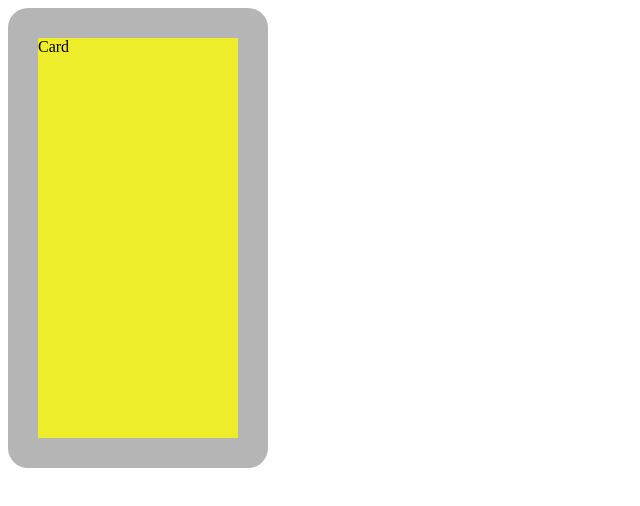
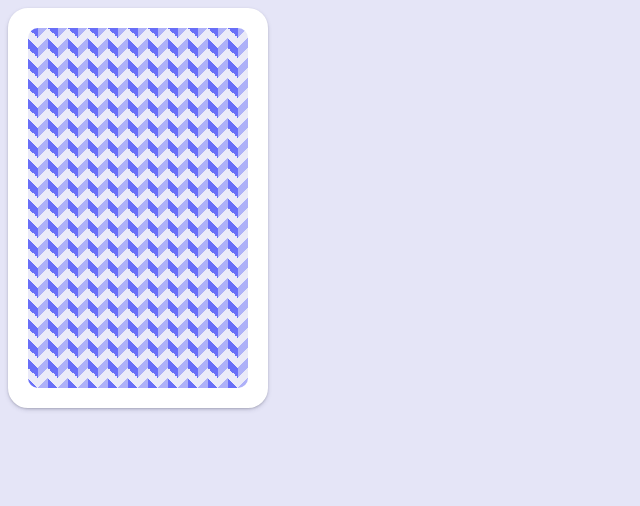
Before and after one commit to juan-antonio-ledesma/monty-hall-problem, a Next.js app: page / in a window 1280 px wide. Shown: the top 506 px of the page, without its empty margins (0-640 px from the left). Built offline with nearby package versions, Linux system fonts and the light colour scheme.

Commit message:
Card advances and improvements

```diff
--- /dev/null
+++ b/src/assets/stylesheets/base/base.scss
@@ -0,0 +1,9 @@
+* {
+  box-sizing: border-box;
+}
+
+body {
+  -webkit-font-smoothing: antialiased;
+  -moz-osx-font-smoothing: grayscale;
+  background-color: $primary-light;
+}
--- a/src/assets/stylesheets/globals/settings.scss
+++ b/src/assets/stylesheets/globals/settings.scss
@@ -0,0 +1,6 @@
+// Colors
+$white: #fff;
+
+$primary: #444cf7;
+$primary-light: #e5e5f7;
+$primary-dark: #444cf777;
--- a/src/assets/stylesheets/style.scss
+++ b/src/assets/stylesheets/style.scss
@@ -1 +1,5 @@
+@import './globals/settings';
+@import './base/base';
+
+// Components
 @import '../../components/card/card';
--- a/src/components/card/Card.jsx
+++ b/src/components/card/Card.jsx
@@ -1,5 +1,12 @@
 const Card = () => {
-  return <div className="card">Card</div>
+  return (
+    <div className="card">
+      <div className="card-inner">
+        <div className="card-front"></div>
+        <div className="card-back"></div>
+      </div>
+    </div>
+  )
 }
 
 export default Card
--- a/src/components/card/card.scss
+++ b/src/components/card/card.scss
@@ -1,7 +1,34 @@
 .card {
-  width: 200px;
+  width: 260px;
   height: 400px;
-  background-color: rgb(237, 237, 44);
   border-radius: 20px;
-  border: solid 30px rgb(181, 181, 181);
+  border: solid 20px $white;
+  box-shadow: rgba(50, 50, 93, 0.25) 0px 2px 5px -1px,
+    rgba(0, 0, 0, 0.3) 0px 1px 3px -1px;
+  background-color: $white;
+
+  &-inner {
+    position: relative;
+    width: 100%;
+    height: 100%;
+  }
+
+  &-front,
+  &-back {
+    position: absolute;
+    width: 100%;
+    height: 100%;
+    overflow: hidden;
+    border-radius: 10px;
+  }
+
+  &-front {
+    background-color: $primary-light;
+    opacity: 0.8;
+    background: linear-gradient(135deg, $primary-dark 25%, transparent 25%) -10px
+        0/ 20px 20px,
+      linear-gradient(225deg, $primary 25%, transparent 25%) -10px 0/ 20px 20px,
+      linear-gradient(315deg, $primary-dark 25%, transparent 25%) 0px 0/ 20px 20px,
+      linear-gradient(45deg, $primary 25%, $primary-light 25%) 0px 0/ 20px 20px;
+  }
 }
```
Also changed, not shown: src/public/images/card-reverse.jpg (deleted).
